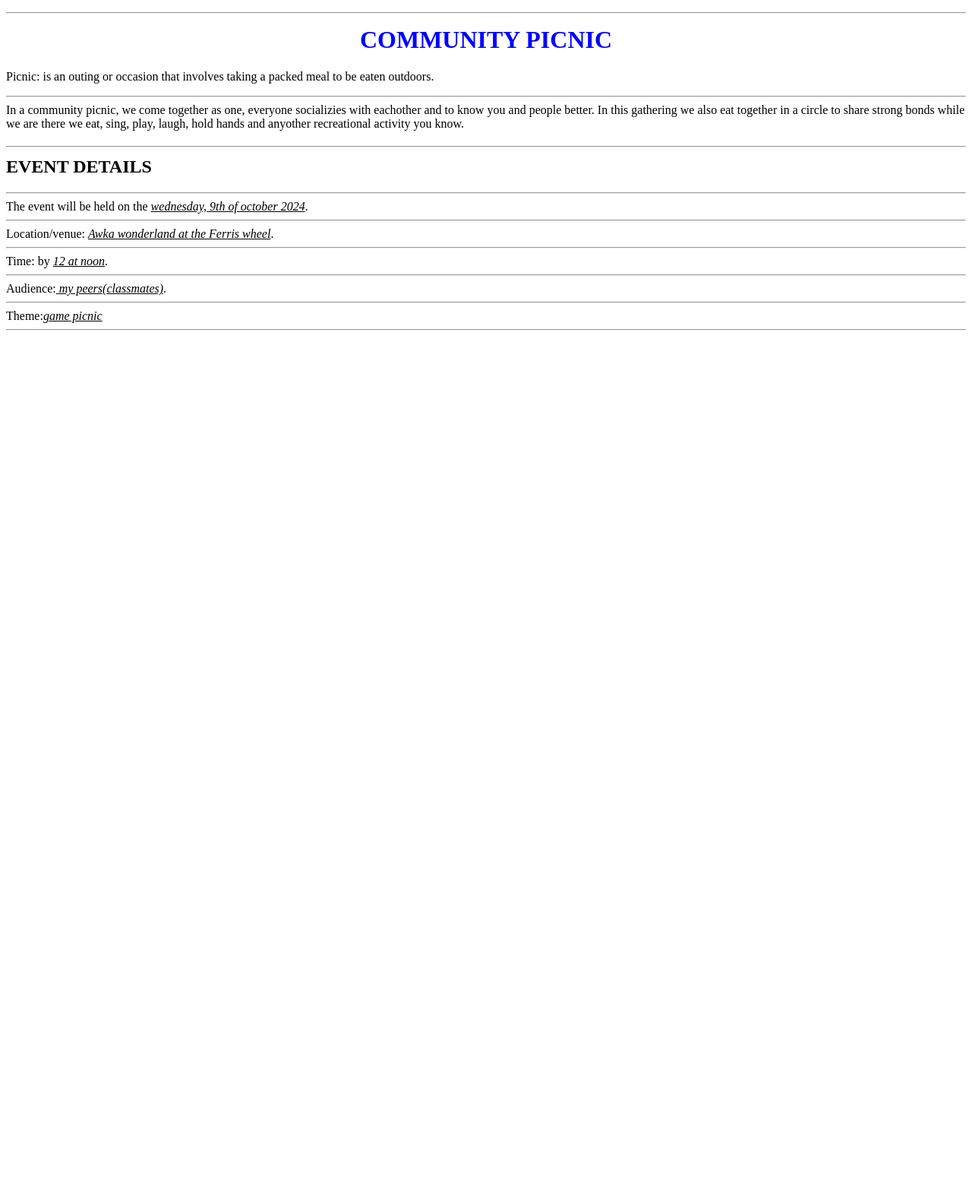
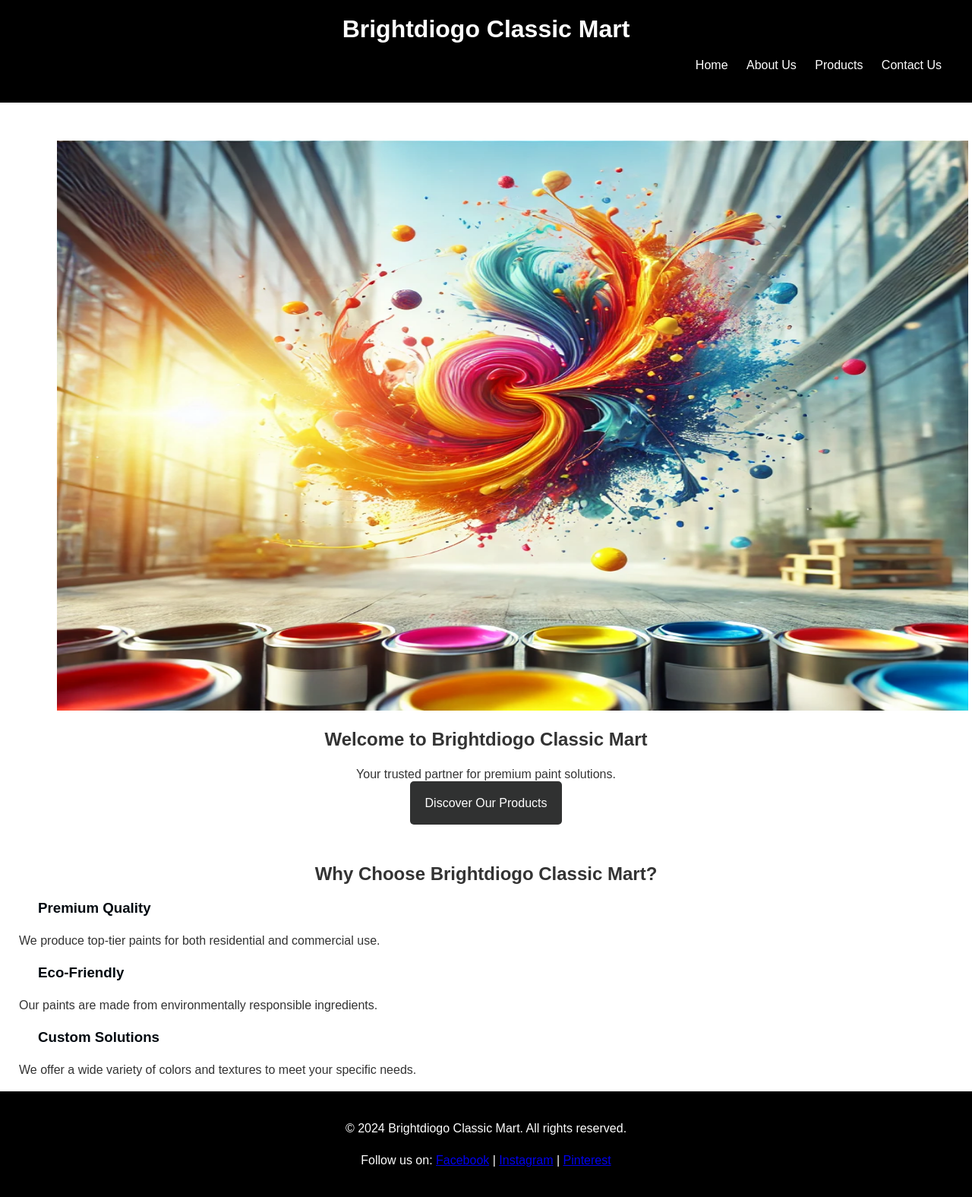
Before and after one commit to Xavier-mac/picnic, a plain HTML site: page index.html in a window 1280 px wide. Shown: the whole page at 76% size. Before the commit the page ends 800 px from the top, so only its background shows below. Drawn offline with Linux system fonts and the light colour scheme.

Commit message:
Add files via upload

```diff
--- a/index.html
+++ b/index.html
@@ -1,17 +1,58 @@
-<DOCTYPE html>
-<html>
+<!DOCTYPE html>
+<html lang="en">
 <head>
-<title>EVENT ANNOUNCEMENT SITE</title>
-
+    <meta charset="UTF-8">
+    <meta name="viewport" content="width=device-width, initial-scale=1.0">
+    <title>Brightdiogo Classic Mart - Paint Production</title>
+    <link rel="stylesheet" href="style.css">
 </head>
 <body>
-<h1 align="center" style="color:blue;"><hr>COMMUNITY <title="outdoor event">PICNIC</h1>
-<p>Picnic: is an outing or occasion that involves taking a packed meal to be eaten outdoors. <br/><hr>In a community picnic, we come together as one, everyone socializies with eachother and to know you and people better. In this gathering we also eat together in a circle to share strong bonds while we are there we eat, sing, play, laugh, hold hands and anyother recreational activity you know.</p>
-<h2><hr>EVENT DETAILS</h2>
-<p><hr>The event will be held on the <i><u>wednesday, 9th of october 2024</u></i>.<br/><hr> Location/venue: <i><u>Awka wonderland at the Ferris wheel</u></i>. <br/><hr>Time: by <u><i>12 at noon</i></u>. <br/><hr>Audience:<u><i> my peers(classmates)</i></u>.<br/><hr>Theme:<i><u>game picnic</u></i><hr></p>
+    <header>
+        <div class="logo">
+            <h1>Brightdiogo Classic Mart</h1>
+        </div>
+        <nav>
+            <ul>
+                <li><a href="index.html">Home</a></li>
+                <li><a href="about.html">About Us</a></li>
+                <li><a href="products.html">Products</a></li>
+                <li><a href="contact.html">Contact Us</a></li>
+            </ul>
+        </nav>
+    </header>
 
+    <section class="hero">
+        <img src="images/hero.webp" alt="Brightdiogo Paints" class="hero-image">
+        <h2>Welcome to Brightdiogo Classic Mart</h2>
+        <p>Your trusted partner for premium paint solutions.</p>
+        <a href="products.html" class="cta-button">Discover Our Products</a>
+    </section>
 
+    <section id="why-us">
+        <h2>Why Choose Brightdiogo Classic Mart?</h2>
+        <div class="features">
+            <div class="feature">
+                <h3>Premium Quality</h3>
+                <p>We produce top-tier paints for both residential and commercial use.</p>
+            </div>
+            <div class="feature">
+                <h3>Eco-Friendly</h3>
+                <p>Our paints are made from environmentally responsible ingredients.</p>
+            </div>
+            <div class="feature">
+                <h3>Custom Solutions</h3>
+                <p>We offer a wide variety of colors and textures to meet your specific needs.</p>
+            </div>
+        </div>
+    </section>
 
-
+    <footer>
+        <p>&copy; 2024 Brightdiogo Classic Mart. All rights reserved.</p>
+        <p>Follow us on:
+            <a href="https://www.facebook.com">Facebook</a> |
+            <a href="https://www.instagram.com">Instagram</a> |
+            <a href="https://www.pinterest.com">Pinterest</a>
+        </p>
+    </footer>
 </body>
 </html>
--- /dev/null
+++ b/style.css
@@ -0,0 +1,120 @@
+/* General Styles */
+body {
+    font-family: Arial, sans-serif;
+    margin: 0;
+    padding: 0;
+    background-color: white;
+    color: #333;
+}
+h1 {
+    color: white;
+    text-align: center;
+}
+
+h2 {
+    text-align: center;
+}
+h3 {
+    color: #01080f;
+    margin-left: 25px;
+
+}
+
+p, ul, li {
+    font-size: 16px;
+    line-height: 1.6;
+}
+
+header {
+    background-color:black;
+    color: white;
+    padding: 20px;
+}
+
+.logo h1 {
+    margin: 0;
+}
+.video-item {
+    justify-content: space-around;
+    display: flexbox;
+    padding: 20px;
+}
+
+nav ul {
+    list-style: none;
+    padding: 0;
+    text-align: right;
+}
+
+nav ul li {
+    display: inline;
+    margin-right: 20px;
+}
+
+nav ul li a {
+    color: white;
+    text-decoration: none;
+
+}
+
+/* Hero Section */
+.hero {
+    text-align: center;
+    padding: 50px;
+    background-color: #ffffff;
+}
+
+.hero-image {
+    width: 1200px;
+    height: 750px;
+}
+
+.cta-button {
+    background-color: #303131;
+    color: white;
+    padding: 20px;
+    text-decoration: none;
+    border-radius: 5px;
+}
+
+/* About Us */
+.about-image {
+    width: 1200px;
+    height: 750px;
+    margin-bottom: 20px;
+    padding: 1%;
+
+}
+
+/* Products */
+.product-list {
+    display: flex;
+    justify-content: space-around;
+    padding: 20px;
+}
+
+.product-item {
+    width: 30%;
+    text-align: center;
+}
+
+.product-image {
+    width: 100%;
+    height: auto;
+    margin-bottom: 10px;
+}
+#about {
+    margin: 50px;
+    margin-top: 25px;
+}
+section {
+    margin: 0 25px;
+}
+
+/* Footer */
+footer {
+    text-align: center;
+    padding: 20px;
+    background-color: black;
+    color: white;
+}
```
Also changed, not shown: about.html (added, +43 -0 lines), contact.html (added, +47 -0 lines), products.html (added, +79 -0 lines), images/about.webp (added), images/exterior paint.webp (added), images/hero.webp (added), images/interior paint.webp (added), images/specialty paint.webp (added).
